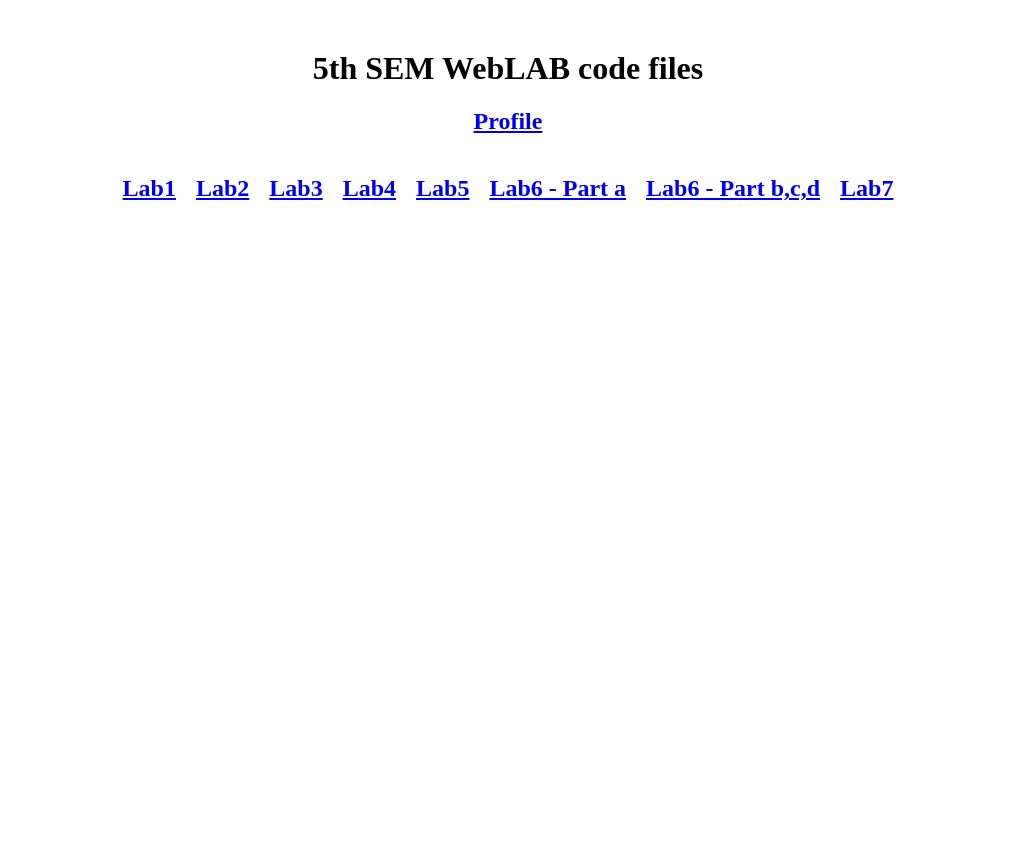
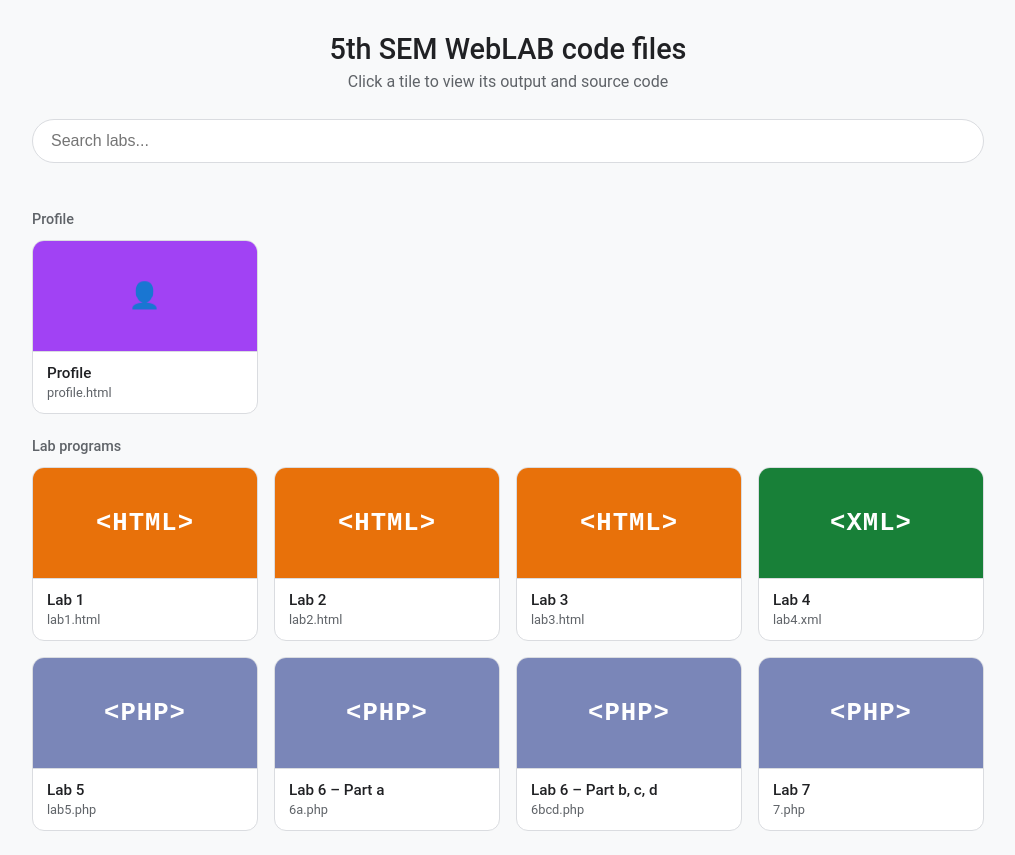
Before and after one commit to kushalvachar/WEBLAB, a plain HTML site: page index.html in a window 1280 px wide. Shown: the whole page, without its empty margins (132-1147 px from the left). Before the commit the page ends 800 px from the top, so only its background shows below. Drawn offline with Linux system fonts and the light colour scheme.

Commit message:
Enhanced index.html

```diff
--- a/index.html
+++ b/index.html
@@ -1,47 +1,89 @@
-<html>
-  <head>
-    <title>5th SEM WebLAB</title>
-  </head>
+<!DOCTYPE html>
+<html lang="en">
+<head>
+<meta charset="UTF-8">
+<meta name="viewport" content="width=device-width, initial-scale=1">
+<title>5th SEM WebLAB</title>
+<style>
+  :root{
+    --bg:#f8f9fa; --card:#fff; --text:#202124; --muted:#5f6368; --border:#dadce0; --hover:#e8f0fe; --accent:#1a73e8;
+    --html:#e8710a; --php:#7a86b8; --xml:#188038; --profile:#a142f4;
+  }
+  @media (prefers-color-scheme: dark){
+    :root{ --bg:#202124; --card:#2d2e31; --text:#e8eaed; --muted:#9aa0a6; --border:#3c4043; --hover:#394457; --accent:#8ab4f8; }
+  }
+  *{box-sizing:border-box}
+  body{margin:0;font-family:"Google Sans",Roboto,Arial,sans-serif;background:var(--bg);color:var(--text)}
+  header{padding:32px 24px 8px;text-align:center}
+  header h1{margin:0;font-size:1.8rem;font-weight:500}
+  header p{margin:6px 0 0;color:var(--muted)}
+  .bar{max-width:1000px;margin:20px auto 0;padding:0 24px}
+  .bar input{width:100%;padding:12px 18px;border-radius:24px;border:1px solid var(--border);background:var(--card);color:var(--text);font-size:1rem;outline:none}
+  .bar input:focus{border-color:var(--accent)}
+  main{max-width:1000px;margin:0 auto;padding:24px}
+  h2.section{font-size:.9rem;font-weight:500;color:var(--muted);margin:24px 0 12px}
+  .grid{display:grid;grid-template-columns:repeat(auto-fill,minmax(200px,1fr));gap:16px}
+  .tile{display:flex;flex-direction:column;background:var(--card);border:1px solid var(--border);border-radius:12px;overflow:hidden;text-decoration:none;color:inherit;transition:background .15s,box-shadow .15s}
+  .tile:hover{background:var(--hover);box-shadow:0 1px 4px rgba(0,0,0,.2)}
+  .thumb{height:110px;display:flex;align-items:center;justify-content:center;font-family:monospace;font-size:1.6rem;font-weight:700;color:#fff;letter-spacing:1px}
+  .html .thumb{background:var(--html)} .php .thumb{background:var(--php)} .xml .thumb{background:var(--xml)} .profile .thumb{background:var(--profile)}
+  .info{padding:12px 14px;border-top:1px solid var(--border)}
+  .info b{display:block;font-weight:500;font-size:.95rem}
+  .info span{font-size:.8rem;color:var(--muted)}
+  .empty{display:none;text-align:center;color:var(--muted);padding:40px}
+</style>
+</head>
+<body>
+<header>
+  <h1>5th SEM WebLAB code files</h1>
+  <p>Click a tile to view its output and source code</p>
+</header>
+<div class="bar"><input id="q" type="search" placeholder="Search labs..."></div>
+<main>
+  <h2 class="section">Profile</h2>
+  <div class="grid" id="g0"></div>
+  <h2 class="section">Lab programs</h2>
+  <div class="grid" id="g1"></div>
+  <div class="empty" id="empty">No matching files</div>
+</main>
 
-  <body style="margin: 50px;">
-    <h1 style="text-align:center;">
-      5th SEM WebLAB code files
-    </h1>
+<script>
+  // Add or edit labs here: [title, file, kind]
+  const profile = [["Profile","profile.html","html"]];
+  const labs = [
+    ["Lab 1","lab1.html","html"],
+    ["Lab 2","lab2.html","html"],
+    ["Lab 3","lab3.html","html"],
+    ["Lab 4","lab4.xml","xml"],
+    ["Lab 5","lab5.php","php"],
+    ["Lab 6 – Part a","6a.php","php"],
+    ["Lab 6 – Part b, c, d","6bcd.php","php"],
+    ["Lab 7","7.php","php"]
+  ];
+  const label = {html:"HTML",php:"PHP",xml:"XML"};
 
-    <div style="text-align: center; margin-bottom: 20px;">
-      <a href="profile.html">
-        <h2>Profile</h2>
-      </a>
-    </div>
-
-    <div style="display: grid; justify-content: center; align-items: center; grid-auto-flow: column; gap: 20px;">
-      <a href="lab1.html">
-        <h2>Lab1</h2>
-      </a>
-
-      <a href="lab2.html">
-        <h2>Lab2</h2>
-      </a>
-
-      <a href="lab3.html">
-        <h2>Lab3</h2>
-      </a>
-
-      <a href="lab4.xml">
-        <h2>Lab4</h2>
-      </a>
-      <a href="lab5.php">
-        <h2>Lab5</h2>
-      </a>
-      <a href="6a.php">
-        <h2>Lab6 - Part a</h2>
-      </a>
-      <a href="6bcd.php">
-        <h2>Lab6 - Part b,c,d</h2>
-      </a>
-      <a href="7.php">
-        <h2>Lab7</h2>
-      </a>
-    </div>
-  </body>
+  function render(){
+    const q = document.getElementById("q").value.toLowerCase();
+    let shown = 0;
+    [[profile,"g0"],[labs,"g1"]].forEach(([list,id])=>{
+      const el = document.getElementById(id);
+      el.innerHTML = "";
+      list.filter(([t,f])=>(t+f).toLowerCase().includes(q)).forEach(([t,f,k])=>{
+        shown++;
+        const a = document.createElement("a");
+        a.className = "tile " + (t==="Profile" ? "profile" : k);
+        a.href = "viewer.html?file=" + encodeURIComponent(f) + "&title=" + encodeURIComponent(t);
+        a.innerHTML = '<div class="thumb">' + (t==="Profile" ? "👤" : "&lt;" + label[k] + "&gt;") + '</div>' +
+                      '<div class="info"><b></b><span></span></div>';
+        a.querySelector("b").textContent = t;
+        a.querySelector("span").textContent = f;
+        el.appendChild(a);
+      });
+    });
+    document.getElementById("empty").style.display = shown ? "none" : "block";
+  }
+  document.getElementById("q").addEventListener("input", render);
+  render();
+</script>
+</body>
 </html>
```
